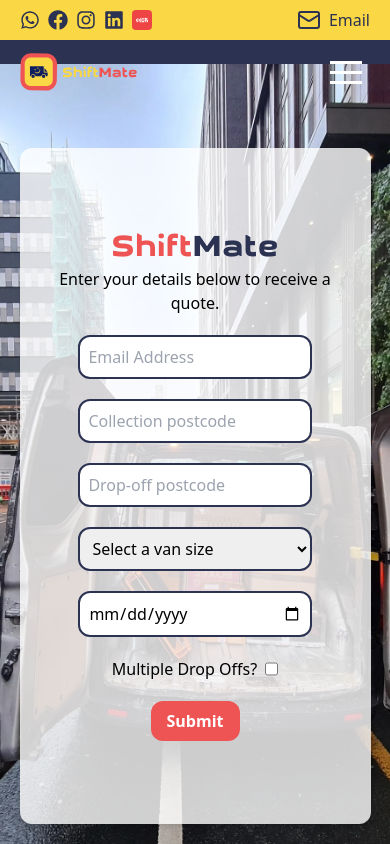
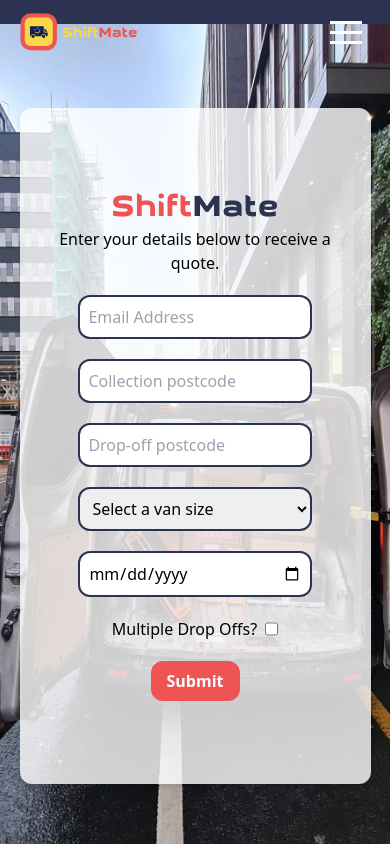
Before and after one commit to JBlackburn94/shift-mate, a Next.js app: page / in a window 390 px wide. Shown: the top 844 px of the page. Built offline with nearby package versions, Linux system fonts and the light colour scheme.

Commit message:
removes top nav as it's not needed

```diff
--- a/app/components/Nav.tsx
+++ b/app/components/Nav.tsx
@@ -55,44 +55,6 @@
       transition={{ delay: 2.7, duration: 0.2 }}
       className="z-40"
     >
-      <div className="flex lg:hidden justify-between items-center bg-sm-yellow text-sm-blue px-5 py-2 relative">
-        <div className="flex justify-center items-center gap-2">
-          <Link
-            href="https://api.whatsapp.com/send?phone=07737129843"
-            target="_blank"
-          >
-            <FaWhatsapp className="text-xl" />
-          </Link>
-          <Link
-            href="https://www.facebook.com/profile.php?id=61565297475622&rdid=SDTjxWWafnUdjeqf&share_url=https%3A%2F%2Fwww.facebook.com%2Fshare%2FPai7heExECxXbbxS%2F"
-            target="_blank"
-          >
-            <FaFacebook className="text-xl" />
-          </Link>
-          <Link
-            href="https://www.instagram.com/Shiftmateservices"
-            target="_blank"
-          >
-            <FaInstagram className="text-xl" />
-          </Link>
-          <Link
-            href="https://www.linkedin.com/in/bigbearbuysltd/?utm_source=share&utm_campaign=share_via&utm_content=profile&utm_medium=android_app"
-            target="_blank"
-          >
-            <FaLinkedin className="text-xl" />
-          </Link>
-          <Link
-            href="https://www.xiaohongshu.com/user/profile/66e19600000000001d033ddd?xhsshare=CopyLink&appuid=66e19600000000001d033ddd&apptime=1728078568"
-            target="_blank"
-          >
-            <SiXiaohongshu className="text-xl text-white bg-red-500 rounded p-1" />
-          </Link>
-        </div>
-        <span className="flex justify-center items-center gap-2">
-          <Mail />
-          <Link href="info@shiftmate.co.uk">Email</Link>
-        </span>
-      </div>
       <div className="flex justify-between items-center bg-sm-blue text-white py-5 lg:py-10 px-5 h-16">
         <div className="flex justify-start items-center w-1/3">
           <Link href="/">
```
